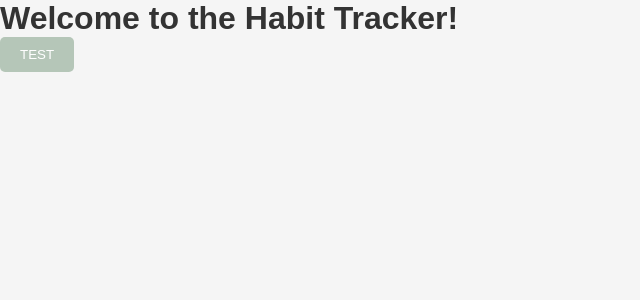
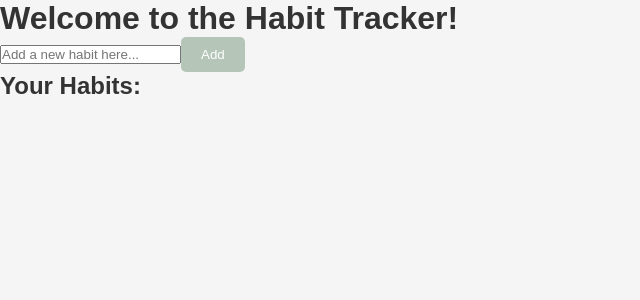
Before and after one commit to Thildi/habit-tracker, a Next.js app: page / in a window 1280 px wide. Shown: the top 300 px of the page, without its empty margins (0-640 px from the left). Built offline with nearby package versions, Linux system fonts and the light colour scheme.

Commit message:
Add functionality

```diff
--- a/components/HabitForm.js
+++ b/components/HabitForm.js
@@ -3,15 +3,15 @@ import { useState } from "react";
 export default function HabitForm({ addHabit }) {
   const [habit, setHabit] = useState("");
 
-  const handleSubmit = (event) => {
-    event.preventDefault();
+  function handleSubmit(e) {
+    e.preventDefault();
     if (habit.trim()) {
       addHabit(habit);
       setHabit("");
     }
-  };
+  }
   return (
-    <form>
+    <form onSubmit={handleSubmit}>
       <input
         type="text"
         value={habit}
--- a/components/HabitList.js
+++ b/components/HabitList.js
@@ -1,10 +1,17 @@
-export default function HabitList({ habits }) {
+export default function HabitList({ habits, onToggleHabit }) {
   return (
     <div>
       <h2>Your Habits:</h2>
       <ul>
         {habits.map((habit, index) => (
-          <li key={index}>{habit}</li>
+          <li key={index}>
+            <input
+              type="checkbox"
+              value={habit}
+              onChange={() => onToggleHabit(index)}
+            />
+            {habit.habit}
+          </li>
         ))}
       </ul>
     </div>
--- a/pages/index.js
+++ b/pages/index.js
@@ -1,16 +1,30 @@
-import { Roboto } from "next/font/google";
+import HabitForm from "@/components/HabitForm";
+import HabitList from "@/components/HabitList";
 
-const roboto = Roboto({
-  variable: "--font-roboto",
-  subsets: ["latin"],
-  weight: ["400", "700"], // Optional: spezifische Schriftschnitte angeben
-});
+import { useState } from "react";
 
 export default function Home() {
+  const [habits, setHabits] = useState([]);
+
+  function handleAddHabit(habit) {
+    setHabits((prevHabits) => [
+      ...prevHabits,
+      { id: prevHabits.length, habit, checked: false },
+    ]);
+  }
+
+  function handleToggleHabit(index) {
+    setHabits((prevHabits) => {
+      const updatedHabits = [...prevHabits];
+      updatedHabits[index].checked = !updatedHabits[index].checked;
+      return updatedHabits;
+    });
+  }
   return (
     <div>
       <h1>Welcome to the Habit Tracker!</h1>
-      <button>TEST</button>
+      <HabitForm addHabit={handleAddHabit} />
+      <HabitList habits={habits} onToggleHabit={handleToggleHabit} />
     </div>
   );
 }
--- a/styles/globals.css
+++ b/styles/globals.css
@@ -1,4 +1,5 @@
 /* styles/globals.css */
+
 * {
   margin: 0;
   padding: 0;
```
